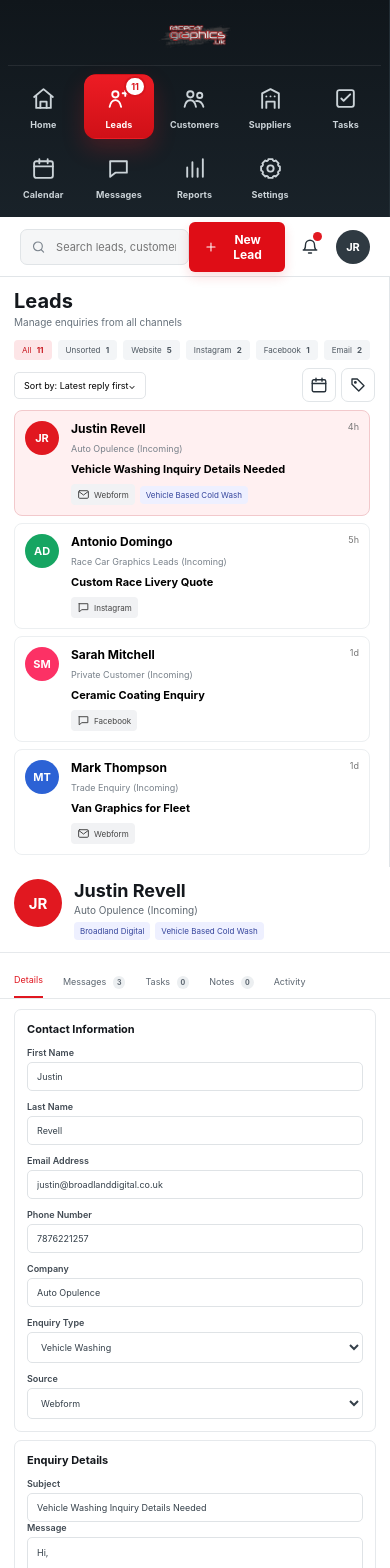
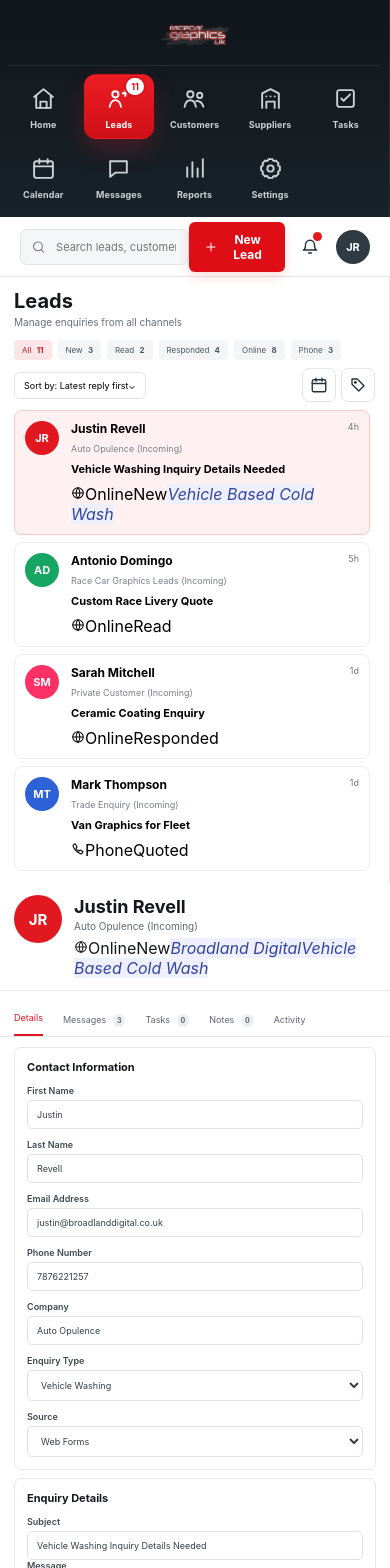
Before and after one commit to broadlanddigital2/rcg-crm-ui-prototype, a Next.js app: page /leads in a window 390 px wide. Shown: the top 1568 px of the page. Built offline with nearby package versions, Linux system fonts and the light colour scheme.

Commit message:
Show online phone lead type and status labels

```diff
--- a/app/leads/LeadsClient.tsx
+++ b/app/leads/LeadsClient.tsx
@@ -5,14 +5,15 @@ import { Icon } from "../components/Icon";
 
 type Lead={
   initials:string;name:string;business:string;subject:string;source:string;
+  contactMode:"Online"|"Phone";status:"New"|"Read"|"Responded"|"Quoted";
   tag?:string;time:string;email:string;phone:string;message:string
 };
 
 const leads:Lead[]=[
-  {initials:"JR",name:"Justin Revell",business:"Auto Opulence (Incoming)",subject:"Vehicle Washing Inquiry Details Needed",source:"Webform",tag:"Vehicle Based Cold Wash",time:"4h",email:"justin@broadlanddigital.co.uk",phone:"7876221257",message:"Hi,\n\nI’m looking for more information about your vehicle washing services. Could you please send over the available packages and pricing?\n\nThanks,\nJustin"},
-  {initials:"AD",name:"Antonio Domingo",business:"Race Car Graphics Leads (Incoming)",subject:"Custom Race Livery Quote",source:"Instagram",time:"5h",email:"antonio@example.com",phone:"07700 900222",message:"Please can you quote for a custom race livery and sponsor graphics."},
-  {initials:"SM",name:"Sarah Mitchell",business:"Private Customer (Incoming)",subject:"Ceramic Coating Enquiry",source:"Facebook",time:"1d",email:"sarah@example.com",phone:"07700 900333",message:"I would like pricing for ceramic coating on a new vehicle."},
-  {initials:"MT",name:"Mark Thompson",business:"Trade Enquiry (Incoming)",subject:"Van Graphics for Fleet",source:"Webform",time:"1d",email:"mark@example.com",phone:"07700 900444",message:"We need graphics across a fleet of 6 vans."}
+  {initials:"JR",name:"Justin Revell",business:"Auto Opulence (Incoming)",subject:"Vehicle Washing Inquiry Details Needed",source:"Web Forms",contactMode:"Online",status:"New",tag:"Vehicle Based Cold Wash",time:"4h",email:"justin@broadlanddigital.co.uk",phone:"7876221257",message:"Hi,\n\nI’m looking for more information about your vehicle washing services. Could you please send over the available packages and pricing?\n\nThanks,\nJustin"},
+  {initials:"AD",name:"Antonio Domingo",business:"Race Car Graphics Leads (Incoming)",subject:"Custom Race Livery Quote",source:"Instagram",contactMode:"Online",status:"Read",time:"5h",email:"antonio@example.com",phone:"07700 900222",message:"Please can you quote for a custom race livery and sponsor graphics."},
+  {initials:"SM",name:"Sarah Mitchell",business:"Private Customer (Incoming)",subject:"Ceramic Coating Enquiry",source:"Facebook",contactMode:"Online",status:"Responded",time:"1d",email:"sarah@example.com",phone:"07700 900333",message:"I would like pricing for ceramic coating on a new vehicle."},
+  {initials:"MT",name:"Mark Thompson",business:"Trade Enquiry (Incoming)",subject:"Van Graphics for Fleet",source:"Phone",contactMode:"Phone",status:"Quoted",time:"1d",email:"mark@example.com",phone:"07700 900444",message:"We need graphics across a fleet of 6 vans."}
 ];
 
 export default function LeadsClient(){
@@ -24,9 +25,9 @@ export default function LeadsClient(){
       <section className="leadColumnList">
         <div className="leadListHead"><h1>Leads</h1><p>Manage enquiries from all channels</p></div>
         <div className="filterChips">
-          <button className="active">All <b>11</b></button><button>Unsorted <b>1</b></button>
-          <button>Website <b>5</b></button><button>Instagram <b>2</b></button>
-          <button>Facebook <b>1</b></button><button>Email <b>2</b></button>
+          <button className="active">All <b>11</b></button><button>New <b>3</b></button>
+          <button>Read <b>2</b></button><button>Responded <b>4</b></button>
+          <button>Online <b>8</b></button><button>Phone <b>3</b></button>
         </div>
         <div className="sortRow">
           <button>Sort by: Latest reply first⌄</button>
@@ -38,7 +39,11 @@ export default function LeadsClient(){
             <div className="leadListBody">
               <div><strong>{l.name}</strong><small>{l.time}</small></div>
               <span>{l.business}</span><h3>{l.subject}</h3>
-              <div className="tagRow"><em><Icon name={l.source==="Webform"?"mail":"messages"} size={13}/>{l.source}</em>{l.tag&&<em className="softTag">{l.tag}</em>}</div>
+              <div className="leadMetaRow">
+                <span className="channelBadge"><Icon name={l.contactMode==="Phone"?"phone":"online"} size={14}/>{l.contactMode}</span>
+                <span className={"statusBadge status-"+l.status.toLowerCase()}>{l.status}</span>
+                {l.tag&&<em className="softTag">{l.tag}</em>}
+              </div>
             </div>
           </button>)}
         </div>
@@ -48,7 +53,11 @@ export default function LeadsClient(){
         <header className="leadDetailTop">
           <div className="identity"><span className="avatar red large">{lead.initials}</span>
             <div><h1>{lead.name}</h1><p>{lead.business}</p>
-              <div className="tagRow"><em className="softTag">Broadland Digital</em>{lead.tag&&<em className="softTag">{lead.tag}</em>}</div>
+              <div className="leadMetaRow">
+                <span className="channelBadge"><Icon name={lead.contactMode==="Phone"?"phone":"online"} size={14}/>{lead.contactMode}</span>
+                <span className={"statusBadge status-"+lead.status.toLowerCase()}>{lead.status}</span>
+                <em className="softTag">Broadland Digital</em>{lead.tag&&<em className="softTag">{lead.tag}</em>}
+              </div>
             </div>
           </div>
           <div className="detailActions"><button>✓ Mark as Closed</button><button>▣ Move To</button><button>◉ Unassigned⌄</button><button>⋮</button></div>
```
